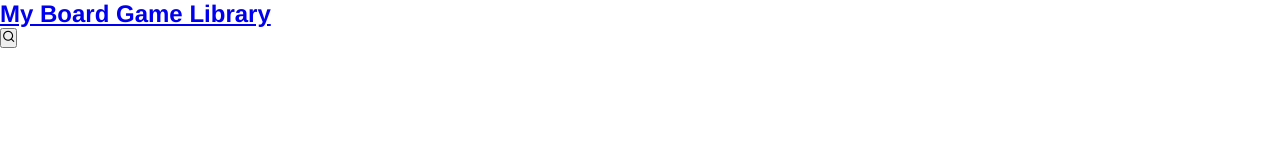
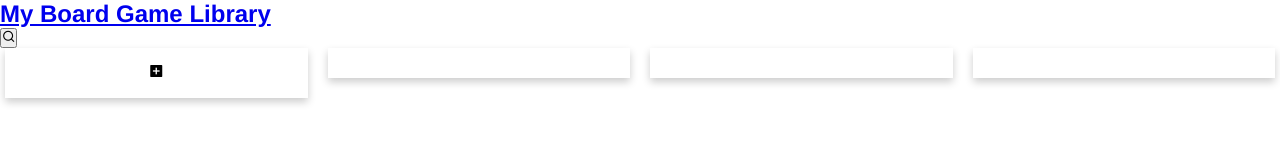
Before and after one commit to tjhansel/foundations_capstone, a website: page public/index.html in a window 1280 px wide. Drawn offline with nearby package versions, Linux system fonts and the light colour scheme.

Commit message:
added cards to site

```diff
--- a/public/index.html
+++ b/public/index.html
@@ -22,6 +22,24 @@
         </button>
       </div>
     </nav>
+<!-- Cards -->
+    <div class="row">
+      <div class="column">
+        <div class="card">
+          <i class="ri-add-box-fill"></i>
+        </div>
+      </div>
+      <div class="column">
+        <div class="card"></div>
+      </div>
+      <div class="column">
+        <div class="card"></div>
+      </div>
+      <div class="column">
+        <div class="card"></div>
+      </div>
+    </div>
+
     <div class="search-form-container container" id="search-form-container">
       <div class="form-container-inner">
         <form action="" class="form">
--- a/public/styles.css
+++ b/public/styles.css
@@ -33,6 +33,31 @@ body{
     font-size:var(--font-size-sm);
 }
 
+/* Column Styles */
+.column {
+    float: left;
+    width: 25%;
+    padding: 0 10px;
+  }
+.row {margin: 0 -5px;}
+.row:after {
+    content: "";
+    display: table;
+    clear: both;
+  }
+  .card {
+    box-shadow: 0 4px 8px 0 rgba(0, 0, 0, 0.2); /* "card" effect */
+    padding: 1.5rem;
+    text-align: center;
+    background-color: var(--light-color);
+  }
+@media screen and (max-width: 600px) {
+    .column {
+      width: 100%;
+      display: block;
+      margin-bottom: 20px;
+    }
+  }
 /* Search */
 .search-form-container{
     width: 100%;
```
